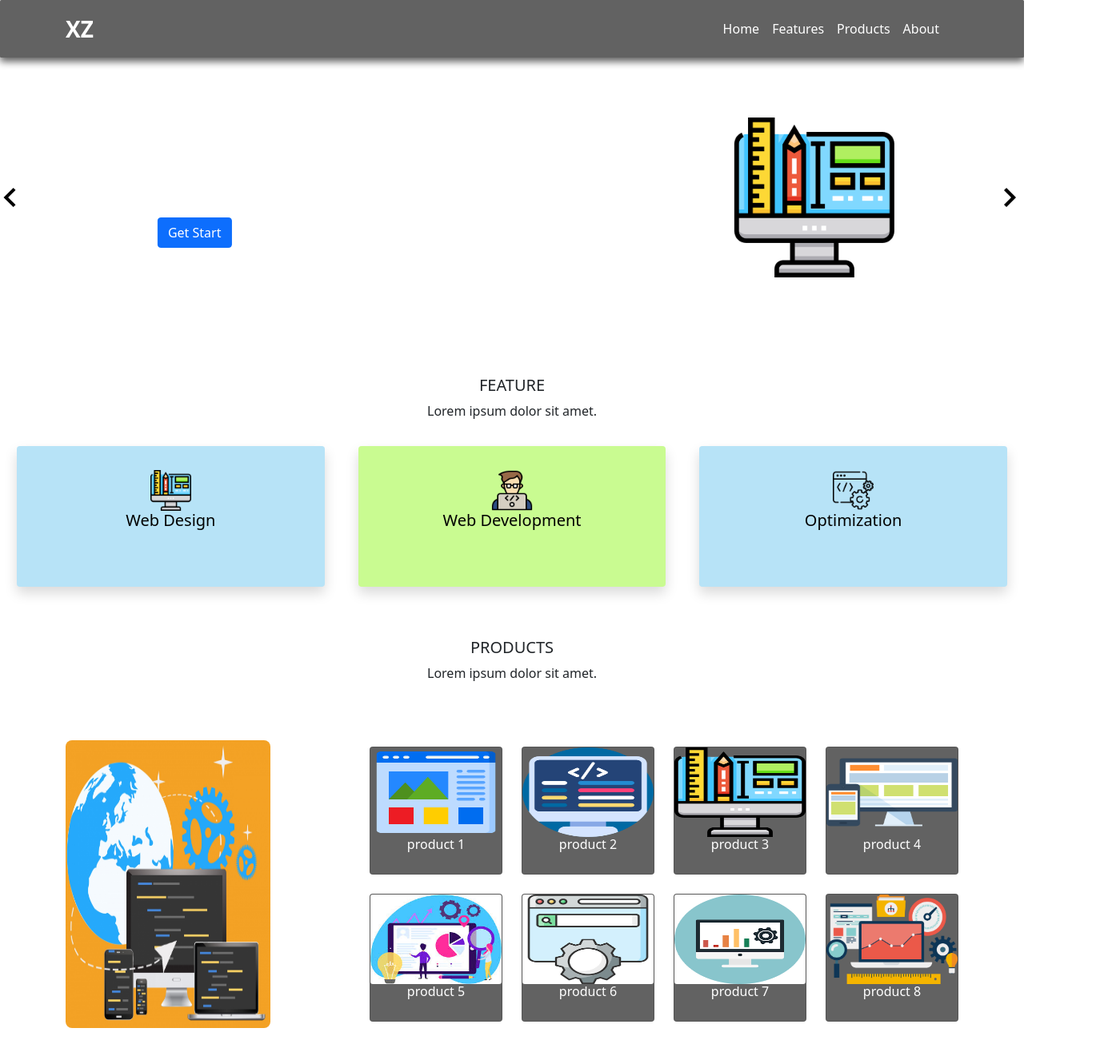
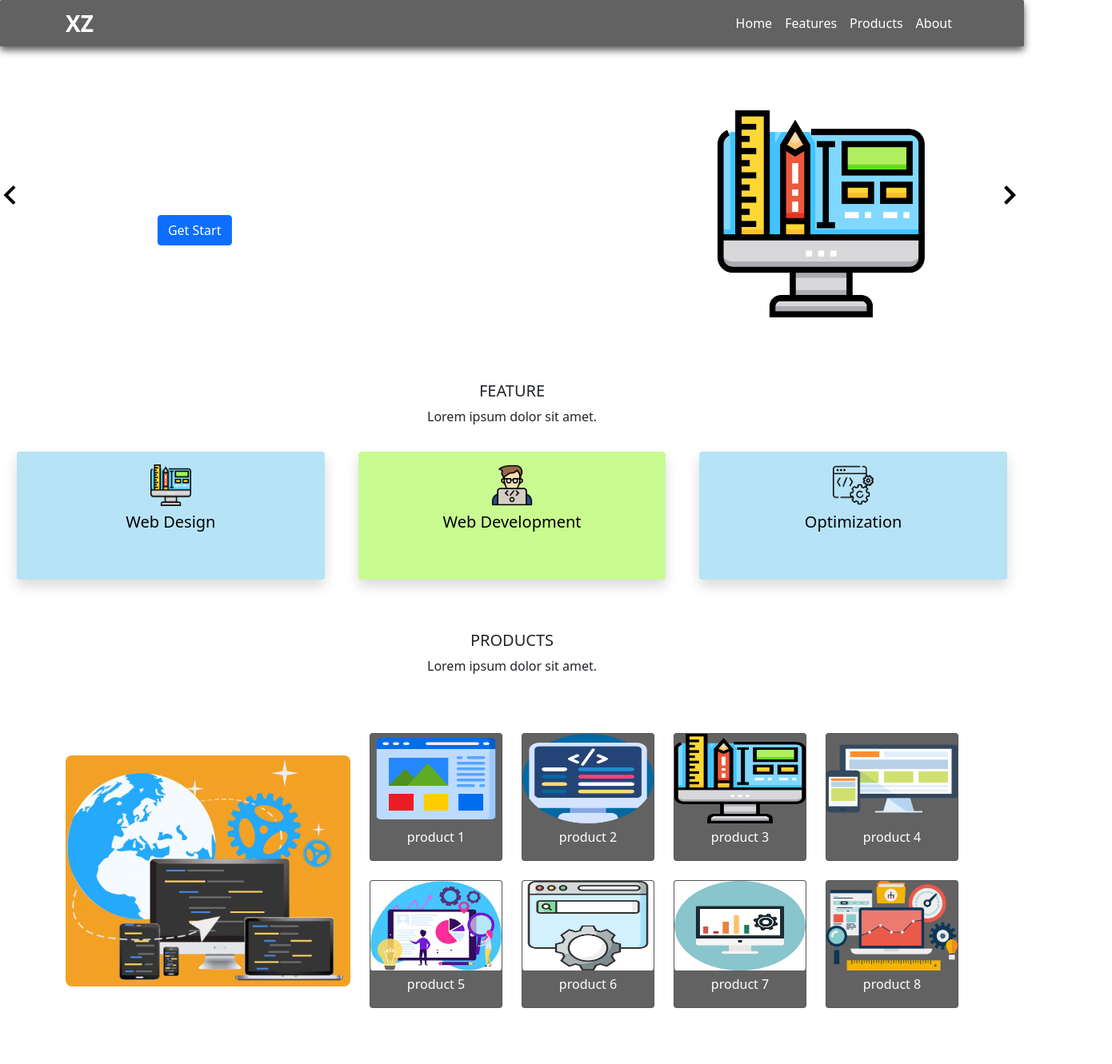
Before and after one commit to moshiur9185/MR-Shopping-Ecommerce-web, a React (Create React App) app: page / in a window 1280 px wide. Shown: the top 1331 px of the page at 80% size, 1390 px wide, since content can reach past the window. Built offline with nearby package versions, Linux system fonts and the light colour scheme.

Commit message:
work modify

```diff
--- a/src/Component/Feature/Feature.js
+++ b/src/Component/Feature/Feature.js
@@ -37,7 +37,7 @@ const Feature = () => {
     <section className="container-fluid text-center mt-5">
       <h5 className="text-brand ">FEATURE</h5>
       <p>Lorem ipsum dolor sit amet.</p>
-      <div className="row">
+      <div className="row ">
         {infoData.map((info) => (
           <FeatureCard info={info}></FeatureCard>
         ))}
--- a/src/Component/Feature/FeatureCard.css
+++ b/src/Component/Feature/FeatureCard.css
@@ -12,9 +12,9 @@
     font-size:3em;
 }
 .info-container{
-    height: 22vh;
+    height: 20vh;
     margin: 1rem;
-    padding: 30px;
+    /* padding: 30px; */
     color: black;
     border-radius: .25rem;
 }
--- a/src/Component/Feature/FeatureCard.js
+++ b/src/Component/Feature/FeatureCard.js
@@ -4,8 +4,8 @@ const FeatureCard = ({ info }) => {
   return (
     <div className="col-md-4 text-white info-cart text-center">
       <div className={`info-${info.background} info-container shadow`}>
-        <img style={{ width: "4vw" }} src={info.icon} alt="" />
-        <h5>{info.title}</h5>
+        <img className="pt-3" style={{ width: "4vw" }} src={info.icon} alt="" />
+        <h5 className="pt-2">{info.title}</h5>
         {/* <small>{info.description}</small> */}
       </div>
     </div>
--- a/src/Component/Header/Header.css
+++ b/src/Component/Header/Header.css
@@ -1,6 +1,8 @@
 .each-slide > div {
     background-size: cover;
-    height: 350px;
+    height: 100%;
+    padding-top: 2rem;
+    padding-bottom: 2rem;
   }
   .header-bg{
     background-color: rgb(127, 127, 127);
@@ -8,3 +10,6 @@
  .default-nav{
     background-color: rgba(255, 222, 173, 0) !important;
   }
+  .header-text{
+    /* margin-left: 4rem */
+  }
--- a/src/Component/Header/Header.js
+++ b/src/Component/Header/Header.js
@@ -9,8 +9,24 @@ const Header = () => {
     <div className="text-white">
       <Slide className="header-bg" easing="ease">
         <div className="each-slide">
-          <div className="row d-flex align-items-center">
-            <div className="col-md-5 ps-5 ms-5">
+          <div className="row align-items-center">
+            <div className="col-md-5 ms-md-5 ps-md-5 m-sm-2 text-md-start">
+              <p className="fst-italic">
+                Lorem ipsum dolor sit, amet consectetur adipisicing <br /> elit.
+                Nobis temporibus molestias eaque aut, <br /> eaque aut aperiam
+                ipsum.
+              </p>
+              <button className="btn btn-primary">Get Start</button>
+            </div>
+            <div className="col-md-6 mt-sm-5 text-center">
+              <img style={{ width: "32.42vh" }} src={img} alt="#" />
+            </div>
+          </div>
+        </div>
+
+        <div className="each-slide">
+        <div className="row align-items-center">
+            <div className="col-md-5 ms-md-5 ps-md-5 m-sm-2 text-md-start">
               <p className=" fst-italic">
                 Lorem ipsum dolor sit, amet consectetur adipisicing <br /> elit.
                 Nobis temporibus molestias eaque aut, <br /> eaque aut aperiam
@@ -18,40 +34,26 @@ const Header = () => {
               </p>
               <button className="btn btn-primary">Get Start</button>
             </div>
-            <div className="col-md-6 text-center">
-              <img style={{ width: "200px" }} src={img} alt="#" />
+            <div className="col-md-6 mt-sm-5 text-center">
+              <img style={{ width: "32.42vh" }} src={img2} alt="#" />
             </div>
           </div>
         </div>
 
         <div className="each-slide">
-          <div className="row d-flex align-items-center">
-            <div className="col-md-5 ps-5 ms-5">
-              <p className=" fst-italic">
-                Lorem ipsum dolor sit, amet consectetur adipisicing <br /> elit.
-                Nobis temporibus molestias eaque aut, <br /> eaque aut aperiam
-                ipsum.
+        <div className="row align-items-center">
+            <div className="col-md-5 ms-md-5 ps-md-5 m-sm-2 text-md-start">
+              <p className=" fst-  pt-5">
+                Lorem ipsum dolor sit, amet consectetur adipisicing
+                <br />
+                elit Nobis temporibus molestias eaque aut,
+                <br />
+                eaque aut aperiam ipsum.
               </p>
               <button className="btn btn-primary">Get Start</button>
             </div>
-            <div className="col-md-6 text-center">
-              <img style={{ width: "200px" }} src={img2} alt="#" />
-            </div>
-          </div>
-        </div>
-
-        <div className="each-slide">
-          <div className="row d-flex align-items-center">
-            <div className="col-md-5 ps-5 ms-5">
-              <p className=" fst-italic">
-                Lorem ipsum dolor sit, amet consectetur adipisicing <br /> elit.
-                Nobis temporibus molestias eaque aut, <br /> eaque aut aperiam
-                ipsum.
-              </p>
-              <button className="btn btn-primary">Get Start</button>
-            </div>
-            <div className="col-md-6 text-center">
-              <img style={{ width: "200px" }} src={img3} alt="#" />
+            <div className="col-md-6 mt-sm-5 text-center">
+              <img style={{ width: "32.42vh" }} src={img3} alt="#" />
             </div>
           </div>
         </div>
--- a/src/Component/Navigation/Navigation.css
+++ b/src/Component/Navigation/Navigation.css
@@ -6,6 +6,7 @@
 .logo{
     font-size: 1.75rem;
     font-weight: bold;
+    color: #fff !important;
     padding: 0 !important;
     margin: 0 !important;
 }
--- a/src/Component/Navigation/Navigation.js
+++ b/src/Component/Navigation/Navigation.js
@@ -1,13 +1,17 @@
 import React from "react";
-import './Navigation.css';
+import "./Navigation.css";
 import { Container, Nav, Navbar } from "react-bootstrap";
 
 const Navigation = () => {
   return (
     <div className="">
-      <Navbar className="navigation" variant="dark">
+      {/* <Navbar  variant="dark">
         <Container>
-          <Navbar.Brand className="logo" href="/home">XZ</Navbar.Brand>
+          <Navbar.Brand className="logo" href="/home">
+            XZ
+          </Navbar.Brand>
+          <Navbar.Toggle aria-controls="basic-navbar-nav" />
+          <Navbar.Collapse id="basic-navbar-nav"></Navbar.Collapse>
           <Nav className="ms-auto nav-link">
             <Nav.Link href="/home">Home</Nav.Link>
             <Nav.Link href="/features">Features</Nav.Link>
@@ -15,6 +19,20 @@ const Navigation = () => {
             <Nav.Link href="/about">About</Nav.Link>
           </Nav>
         </Container>
+      </Navbar>*/}
+      <Navbar className="navigation" expand="lg">
+        <Container>
+          <Navbar.Brand className="logo" href="/home">XZ</Navbar.Brand>
+          <Navbar.Toggle aria-controls="basic-navbar-nav" />
+          <Navbar.Collapse id="basic-navbar-nav">
+            <Nav className="ms-md-auto">
+              <Nav.Link href="/home">Home</Nav.Link>
+              <Nav.Link href="/features">Features</Nav.Link>
+              <Nav.Link href="/products">Products</Nav.Link>
+              <Nav.Link href="/about">About</Nav.Link>
+            </Nav>
+          </Navbar.Collapse>
+        </Container>
       </Navbar>
     </div>
   );
--- a/src/Component/ProductCard/ProductCard.js
+++ b/src/Component/ProductCard/ProductCard.js
@@ -6,7 +6,7 @@ const ProductCard = ({product}) => {
     <div className="col-md-3 mt-4">
       <div className="card text-white">
         <img className="card-img"  src={product.image} alt=""/>
-        <div className="align-items-center ">
+        <div className="align-items-center pt-2">
         <h6 className="">{product.title}</h6>
 
         </div>
--- a/src/Component/Products/Products.css
+++ b/src/Component/Products/Products.css
@@ -1,6 +1,7 @@
-.thumbnail-img{
-    width: 20vw;
-    height: 45vh;
+.thumbnail-img img{
+    width: 100%;
+    height: 100%;
+    margin-right: 12rem;
     border-radius: .50rem;
     background-color: rgb(98, 98, 98);
 
--- a/src/Component/Products/Products.js
+++ b/src/Component/Products/Products.js
@@ -1,5 +1,5 @@
 import React from "react";
-import "./Products.css"
+import "./Products.css";
 import productImage from "../image/website-design.png";
 import productImage2 from "../image/coding (1).png";
 import productImage3 from "../image/graphic-design.png";
@@ -49,8 +49,8 @@ const Products = () => {
   return (
     <section className="container text-center mt-5">
       <div className="row d-flex align-items-center">
-        <div className="col-md-4 text-md-start text-sm-center mt-4">
-        <img className="thumbnail-img"  src={ProductThumbnail} alt=""/>
+        <div className="col-md-4 thumbnail-img text-md-start text-sm-center mt-4">
+          <img className="" src={ProductThumbnail} alt="" />
         </div>
         <div className="col-md-8">
           <div className="row">
--- a/src/Component/SecondProduct/SecondProduct.js
+++ b/src/Component/SecondProduct/SecondProduct.js
@@ -55,8 +55,8 @@ const SecondProduct = () => {
             ))}
             </div>
           </div>
-          <div className="col-md-4 mt-4 text-sm-center text-md-end">
-          <img className="thumbnail-img"  src={ProductThumbnail} alt=""/>
+          <div className="col-md-4 mt-4 thumbnail-img text-sm-center text-md-end">
+          <img className=""  src={ProductThumbnail} alt=""/>
           </div>
         </div>
       </section>
```
